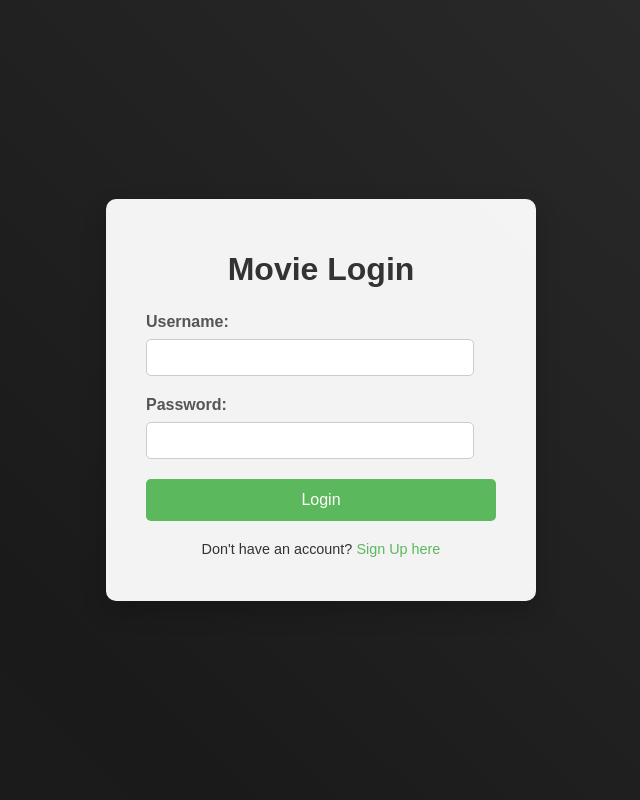
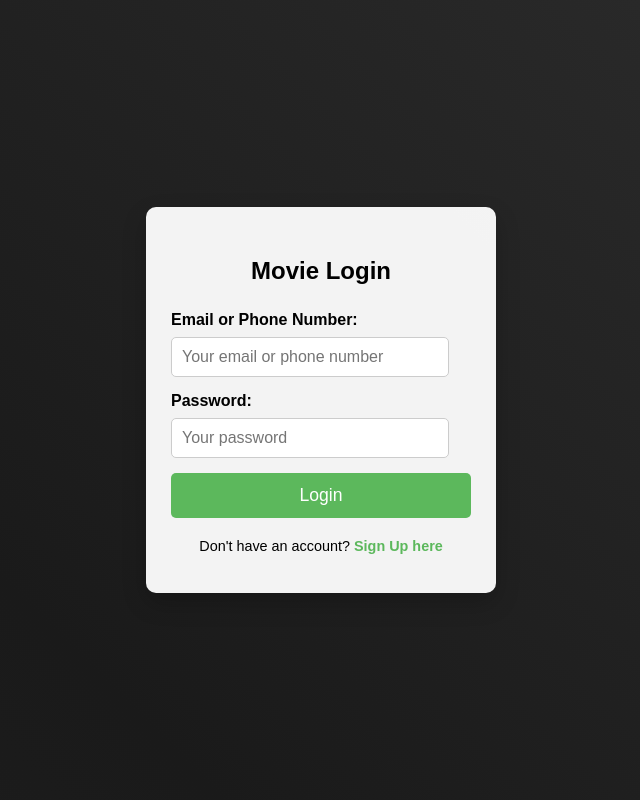
Before and after one commit to ArthPatel-GitHub/AS91896--2.7-, a Flask app: page /login in a window 1280 px wide. Shown: the whole page, without its empty margins (319-959 px from the left). Run offline with Flask 3, Linux system fonts and the light colour scheme.

Commit message:
Here is now an updated part of my code, what I have done is added links to the end of the login so when a user validly logins in, I have setup the links to different parts of the website at the moment that I will set up in the future so the user can see their login information, if the user would like to login again, or if the user would like to continue to the primary website ( this has not been made yet so the link wont work).

```diff
--- a/my_movie_website/app.py
+++ b/my_movie_website/app.py
@@ -1,22 +1,141 @@
-# app.py
-from flask import Flask, render_template # Keep imports minimal for now
+from flask import Flask, render_template, request, redirect, url_for, session, flash
+from models.models import db, User
+import os
+import re
+from sqlalchemy import inspect
 
 app = Flask(__name__)
+app.secret_key = 'your_very_secret_key_here_change_this_in_production'
 
-# Basic configuration
-app.secret_key = 'your_very_secret_key_here'
+basedir = os.path.abspath(os.path.dirname(__file__))
+db_path = os.path.join(basedir, 'database', 'login_information.db')
+app.config['SQLALCHEMY_DATABASE_URI'] = 'sqlite:///' + db_path
+app.config['SQLALCHEMY_TRACK_MODIFICATIONS'] = False
+
+os.makedirs(os.path.join(basedir, 'database'), exist_ok=True)
+db.init_app(app)
+
+with app.app_context():
+    db.create_all()
+    inspector = inspect(db.engine)
+    print(f"Tables in DB: {inspector.get_table_names()}")
+
+def is_valid_email(email):
+    return re.fullmatch(r"^[a-zA-Z0-9._%+-]+@[a-zA-Z0-9.-]+\.[a-zA-Z]{2,}$", email)
+
+def is_valid_nz_phone(phone):
+    if not phone:
+        return False
+    cleaned = phone.replace(' ', '').replace('-', '')
+    return re.fullmatch(r"^(\+64|0)(21|22|27|20|24|28|29)\d{6,8}$|^(\+64|0)([34679])\d{7,8}$", cleaned)
 
 @app.route('/')
 def index():
+    return redirect(url_for('login'))
+
+@app.route('/login', methods=['GET', 'POST'])
+def login():
+    if 'username' in session:
+        return redirect(url_for('welcome'))
+
+    if request.method == 'POST':
+        identifier = request.form.get('identifier')
+        password = request.form.get('password')
+
+        if not identifier or not password:
+            flash('Please fill in both fields.', 'danger')
+            return render_template('login.html', identifier=identifier)
+
+        user = None
+        if is_valid_email(identifier):
+            user = User.query.filter_by(email=identifier).first()
+        elif is_valid_nz_phone(identifier):
+            user = User.query.filter_by(phone=identifier).first()
+        else:
+            flash('Please enter a valid email or New Zealand phone number.', 'danger')
+            return render_template('login.html', identifier=identifier)
+
+        if user and user.check_password(password):
+            session['username'] = user.username
+            flash('Login successful!', 'success')
+            return redirect(url_for('welcome'))
+        else:
+            flash('Invalid email/phone number or password. Please try again.', 'danger')
+            return render_template('login.html', identifier='')
+
+
     return render_template('login.html')
 
-@app.route('/login') # Added /login route explicitly for clarity, though / handles it
-def login():
-    return render_template('login.html')
+@app.route('/signup', methods=['GET', 'POST'])
+def signup():
+    if 'username' in session:
+        return redirect(url_for('welcome'))
 
-@app.route('/signup') # NEW ROUTE for the signup page
-def signup():
+    if request.method == 'POST':
+        username = request.form.get('username')
+        email = request.form.get('email')
+        dob = request.form.get('dob')
+        phone = request.form.get('phone')
+        password = request.form.get('password')
+        confirm_password = request.form.get('confirm_password')
+
+        form_data = {'username': username, 'email': email, 'dob': dob, 'phone': phone}
+        errors = []
+
+        if not all([username, email, dob, password, confirm_password]):
+            errors.append("All required fields must be filled in.")
+        if password != confirm_password:
+            errors.append("Passwords do not match.")
+        if User.query.filter_by(username=username).first():
+            errors.append(f"Username '{username}' is already taken.")
+        if not is_valid_email(email):
+            errors.append("Invalid email format.")
+        elif User.query.filter_by(email=email).first():
+            errors.append(f"Email '{email}' is already registered.")
+        if phone:
+            if not is_valid_nz_phone(phone):
+                errors.append("Invalid New Zealand phone number.")
+            elif User.query.filter_by(phone=phone).first():
+                errors.append(f"Phone number '{phone}' is already registered.")
+        if len(password) < 8:
+            errors.append("Password must be at least 8 characters long.")
+
+        if errors:
+            for e in errors:
+                flash(e, 'danger')
+            return render_template('signup.html', **form_data)
+
+        new_user = User(username=username, email=email, dob=dob, phone=phone if phone else None)
+        new_user.set_password(password)
+        db.session.add(new_user)
+        db.session.commit()
+
+        flash('Account created successfully! Please log in.', 'success')
+        return redirect(url_for('login'))
+
     return render_template('signup.html')
+
+@app.route('/welcome')
+def welcome():
+    if 'username' not in session:
+        flash('Please log in to access this page.', 'warning')
+        return redirect(url_for('login'))
+    return render_template('welcome.html', username=session['username'])
+
+@app.route('/account')
+def account():
+    if 'username' not in session:
+        flash('Please log in to access your account.', 'warning')
+        return redirect(url_for('login'))
+
+    user = User.query.filter_by(username=session['username']).first()
+    return render_template('account.html', user=user)
+
+@app.route('/logout')
+def logout():
+    session.pop('username', None)
+    flash('You have been logged out.', 'info')
+    return redirect(url_for('login'))
 
 if __name__ == '__main__':
     app.run(debug=True)
--- a/my_movie_website/static/css/js/main.js
+++ b/my_movie_website/static/css/js/main.js
@@ -3,24 +3,21 @@
 document.addEventListener("DOMContentLoaded", function () {
   console.log("main.js loaded and DOM is ready!");
 
-  // Example of a simple JavaScript interaction (optional, for demonstration)
-  // You could add logic here for client-side validation, animations, etc.
+  // You can add client-side JavaScript here as your project grows.
+  // For example, dynamic content loading, animations, more complex form validations, etc.
 
-  // Get the signup form
-  const signupForm = document.querySelector('.auth-box form[action="#"]');
-
-  if (signupForm) {
-    signupForm.addEventListener("submit", function (event) {
-      // For now, we are letting the form submit to the server.
-      // If you wanted client-side validation, you'd add event.preventDefault()
-      // and perform checks here before allowing submission.
-      // For example:
-      // const dobInput = document.getElementById('dob');
-      // if (!dobInput.value) {
-      //     alert('Please enter your date of birth!');
-      //     event.preventDefault(); // Stop form submission
-      // }
-      console.log("Signup form submitted (client-side check)");
+  // Example: Fading out flash messages after a few seconds (optional)
+  const flashMessages = document.querySelectorAll(".alert");
+  if (flashMessages.length > 0) {
+    flashMessages.forEach(function (message) {
+      setTimeout(function () {
+        message.style.transition = "opacity 1s ease-out";
+        message.style.opacity = "0";
+        // Remove the element after the fade out to clear up space
+        message.addEventListener("transitionend", function () {
+          message.remove();
+        });
+      }, 5000); // Messages fade out after 5 seconds
     });
   }
 });
--- a/my_movie_website/static/css/style.css
+++ b/my_movie_website/static/css/style.css
@@ -3,22 +3,22 @@ body {
     font-family: Arial, sans-serif;
     margin: 0;
     padding: 0;
-    color: #eee; /* Light color for general text on dark background */
-    overflow: hidden; /* Hide scrollbars caused by pseudo-element */
+    color: #eee;
+    overflow: hidden;
     display: flex;
     justify-content: center;
     align-items: center;
     min-height: 100vh;
-    position: relative; /* For pseudo-element positioning */
+    position: relative;
 }
 
 .background-animation {
-    position: fixed; /* Cover the whole viewport */
+    position: fixed;
     top: 0;
     left: 0;
     width: 100%;
     height: 100%;
-    z-index: -1; /* Behind all other content */
+    z-index: -1;
     background: linear-gradient(45deg, #1a1a1a, #2b2b2b, #1a1a1a, #3c3c3c);
     background-size: 400% 400%;
     animation: gradientBG 15s ease infinite;
@@ -30,47 +30,61 @@ body {
     100% { background-position: 0% 50%; }
 }
 
-/* Existing CSS for the login box and container */
 .container {
-    position: relative; /* To ensure it's above the background */
+    position: relative;
     z-index: 1;
-    text-align: center; /* Helps in centering inline-block elements */
+    display: flex;
+    flex-direction: column;
+    align-items: center;
+    justify-content: center;
+    width: 100%;
+    padding: 20px;
+    box-sizing: border-box;
 }
 
 .auth-box {
-    background-color: rgba(255, 255, 255, 0.95); /* White box with slight transparency */
-    padding: 30px 40px;
+    background-color: rgba(255, 255, 255, 0.95);
+    padding: 20px 25px 25px 25px;
     border-radius: 10px;
     box-shadow: 0 10px 25px rgba(0, 0, 0, 0.2);
-    width: 350px; /* Or max-width as preferred */
-    margin: 20px auto; /* Centers the block element */
-    display: inline-block; /* Allows vertical centering via flexbox on body if used */
-    text-align: left; /* Align text inside the box to the left */
+    width: 300px;
+    max-width: 90%;
+    margin: auto;
+    text-align: left;
+    color: #000;
+    display: flex;
+    flex-direction: column;
+    justify-content: flex-start;
 }
 
-h1 {
-    color: #333; /* Darker color for text inside the white box */
+
+.form-title {
+    color: #000;
     text-align: center;
-    margin-bottom: 25px;
+    margin: 30px 0 25px 0; /* ⬅️ pushes it down within the box */
+    font-size: 1.5em;
+    line-height: 1.2;
 }
 
 label {
     display: block;
     margin-bottom: 8px;
     font-weight: bold;
-    color: #555; /* Slightly lighter dark for labels */
+    color: #000;
 }
 
 input[type="text"],
 input[type="password"],
 input[type="email"],
-input[type="date"] { /* NEW: Added input[type="date"] */
+input[type="date"] {
     width: calc(100% - 22px);
     padding: 10px;
-    margin-bottom: 20px;
+    margin-bottom: 15px; /* Slightly reduced for tighter form spacing */
     border: 1px solid #ccc;
     border-radius: 5px;
     box-sizing: border-box;
+    font-size: 1em;
+    color: #000;
 }
 
 input[type="submit"] {
@@ -80,7 +94,7 @@ input[type="submit"] {
     border: none;
     border-radius: 5px;
     cursor: pointer;
-    font-size: 16px;
+    font-size: 1.1em;
     width: 100%;
     transition: background-color 0.3s ease;
 }
@@ -89,19 +103,105 @@ input[type="submit"]:hover {
     background-color: #4cae4c;
 }
 
-/* Auth switch links */
 .auth-switch {
     text-align: center;
     margin-top: 20px;
     font-size: 0.9em;
-    color: #333; /* Sets the text color back to dark gray */
+    color: #000;
 }
 
 .auth-switch a {
-    color: #5cb85c; /* Green color for links */
+    color: #5cb85c;
     text-decoration: none;
+    font-weight: bold;
 }
 
 .auth-switch a:hover {
     text-decoration: underline;
 }
+
+.flash-messages-container {
+    width: 100%;
+    max-width: 450px;
+    margin-bottom: 20px;
+    text-align: center;
+}
+
+.alert {
+    padding: 15px;
+    margin: 10px 0;
+    border: 1px solid transparent;
+    border-radius: 4px;
+    font-weight: bold;
+    word-wrap: break-word;
+}
+
+.alert-success {
+    color: #155724;
+    background-color: #d4edda;
+    border-color: #c3e6cb;
+}
+
+.alert-danger {
+    color: #721c24;
+    background-color: #f8d7da;
+    border-color: #f5c6cb;
+}
+
+.alert-warning {
+    color: #856404;
+    background-color: #fff3cd;
+    border-color: #ffeeba;
+}
+
+.alert-info {
+    color: #0c5460;
+    background-color: #d1ecf1;
+    border-color: #bee5eb;
+}
+
+/* Refined login-error-box (no forced extra height) */
+.login-error-box {
+    width: 100%;
+    box-sizing: border-box;
+    text-align: center;
+    color: #b30000;
+    background-color: #ffebee;
+    border: 1px solid #e57373;
+    padding: 12px;
+    border-radius: 5px;
+    margin-bottom: 15px;
+}
+
+/* Welcome options */
+.welcome-option {
+    display: inline-block;
+    background-color: #5cb85c;
+    color: white;
+    padding: 10px 20px;
+    border-radius: 5px;
+    text-decoration: none;
+    font-weight: bold;
+    transition: background-color 0.3s ease;
+}
+
+.welcome-option:hover {
+    background-color: #4cae4c;
+}
+
+.welcome-box p {
+    font-size: 1.1em;
+    line-height: 1.6;
+    text-align: center;
+    color: #000;
+}
+
+.welcome-box a {
+    color: #d9534f;
+    text-decoration: none;
+    font-weight: bold;
+}
+
+.welcome-box a:hover {
+    text-decoration: underline;
+}
--- a/my_movie_website/templates/base.html
+++ b/my_movie_website/templates/base.html
@@ -7,13 +7,17 @@
     <link rel="stylesheet" href="{{ url_for('static', filename='css/style.css') }}">
 </head>
 <body>
-    <div class="background-animation"></div> {# For the fading background #}
+    <div class="background-animation"></div>
     <div class="container">
         {% with messages = get_flashed_messages(with_categories=true) %}
             {% if messages %}
-                {% for category, message in messages %}
-                    <div class="alert alert-{{ category }}">{{ message }}</div>
-                {% endfor %}
+                <div class="flash-messages-container">
+                    {% for category, message in messages %}
+                        <div class="alert alert-{{ category }}" role="alert">
+                            {{ message }}
+                        </div>
+                    {% endfor %}
+                </div>
             {% endif %}
         {% endwith %}
         {% block content %}{% endblock %}
--- a/my_movie_website/templates/login.html
+++ b/my_movie_website/templates/login.html
@@ -4,16 +4,28 @@
 
 {% block content %}
 <div class="auth-box">
-    <h1>Movie Login</h1>
-    <form method="POST" action="#"> {# action is placeholder for now #}
-        <label for="username">Username:</label>
-        <input type="text" id="username" name="username" required>
+    <h1 class="form-title">Movie Login</h1>
+
+    {% with messages = get_flashed_messages(with_categories=true) %}
+        {% if messages %}
+            {% for category, message in messages %}
+                <div class="alert alert-{{ category }} login-error-box" role="alert">
+                    {{ message }}
+                </div>
+            {% endfor %}
+        {% endif %}
+    {% endwith %}
+
+    <form method="POST" action="{{ url_for('login') }}">
+        <label for="identifier">Email or Phone Number:</label>
+        <input type="text" id="identifier" name="identifier" required placeholder="Your email or phone number" value="{{ identifier or '' }}">
 
         <label for="password">Password:</label>
-        <input type="password" id="password" name="password" required>
+        <input type="password" id="password" name="password" required placeholder="Your password">
 
         <input type="submit" value="Login">
     </form>
-    <p class="auth-switch">Don't have an account? <a href="{{ url_for('signup') }}">Sign Up here</a></p> {# NEW LINE #}
+
+    <p class="auth-switch">Don't have an account? <a href="{{ url_for('signup') }}">Sign Up here</a></p>
 </div>
 {% endblock %}
```
Also changed, not shown: my_movie_website/models/models.py (+16 -2 lines), my_movie_website/templates/account.html (added, +19 -0 lines), my_movie_website/templates/signup.html (+6 -6 lines), my_movie_website/templates/welcome.html (added, +17 -0 lines), my_movie_website/database/login_information.db (added).
